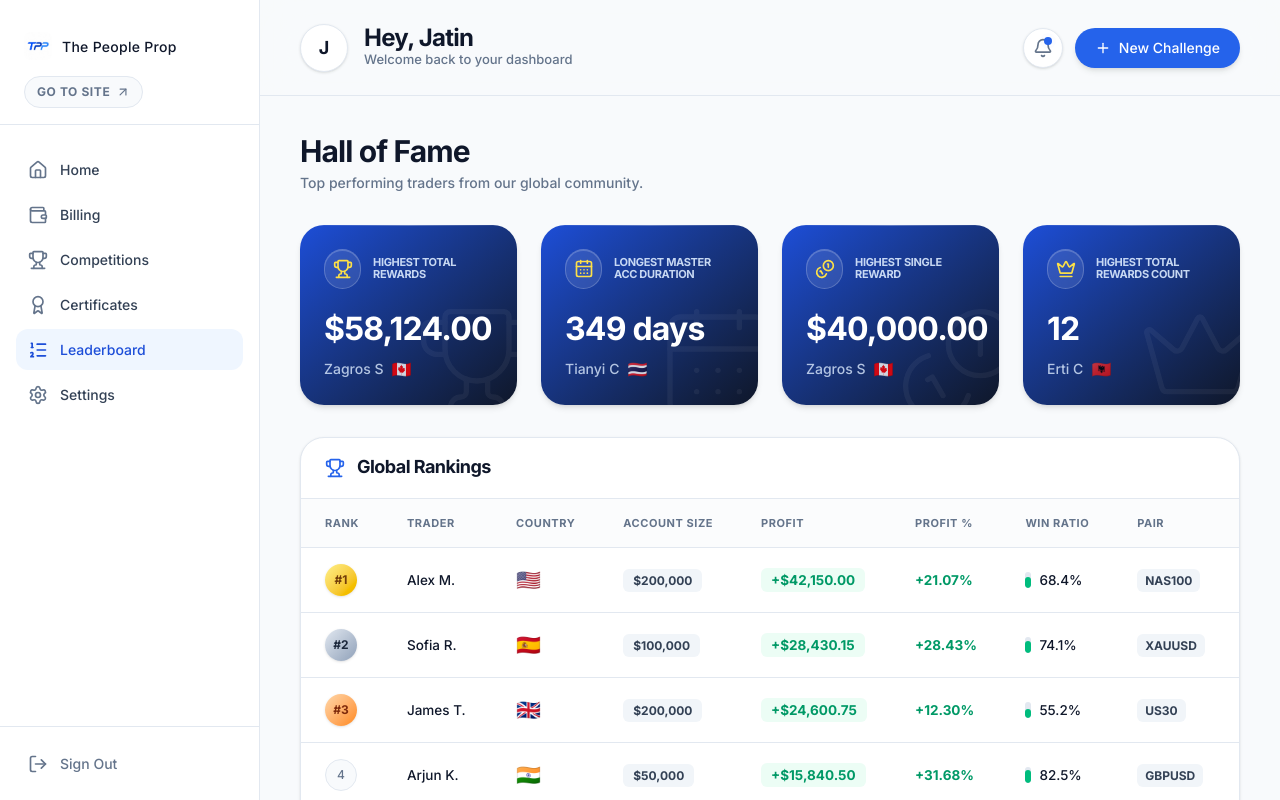
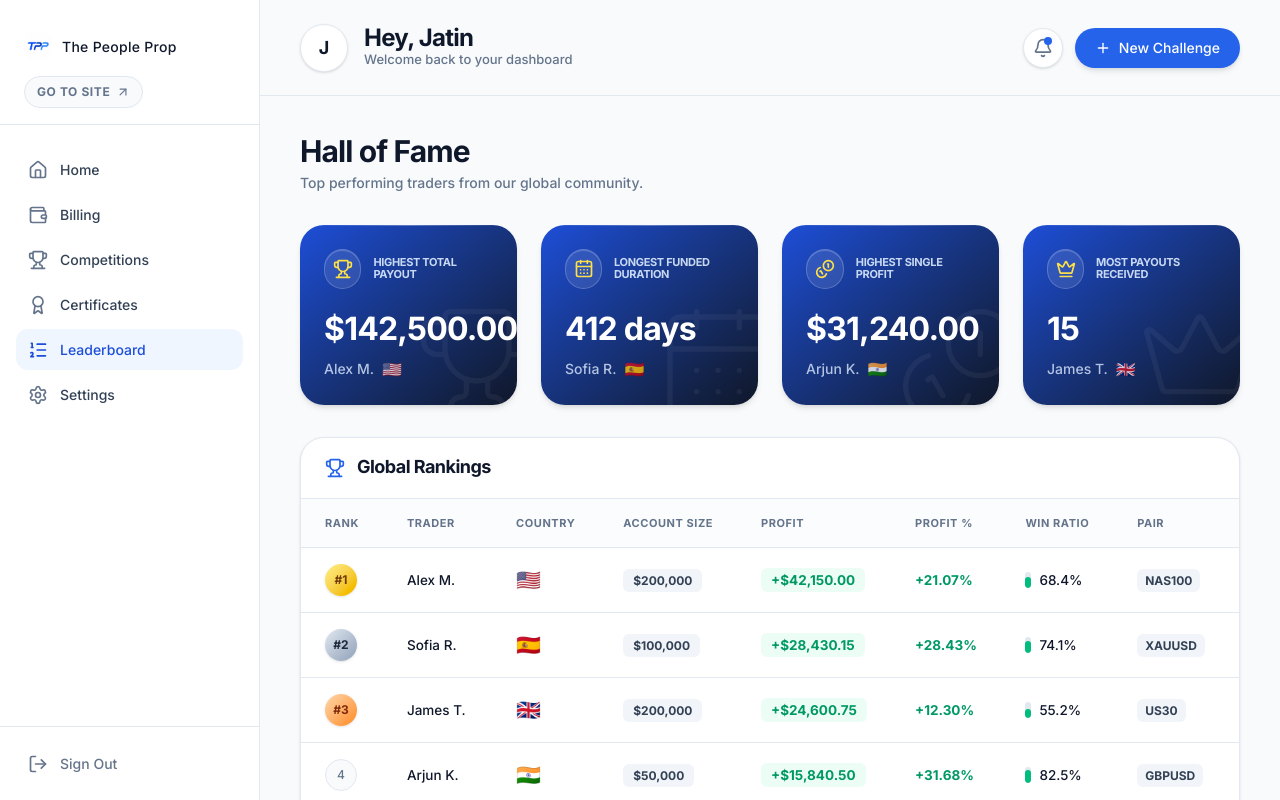
Before and after one commit to jatinkatariaaaa/thepeoplepropwebsite, a Next.js app: page /dashboard/leaderboard in a window 1280 px wide. Shown: the top 800 px of the page. Built offline with nearby package versions, Linux system fonts and the light colour scheme.

Commit message:
Update LeaderboardHighlights with unique data and titles

```diff
--- a/src/components/dashboard/LeaderboardHighlights.tsx
+++ b/src/components/dashboard/LeaderboardHighlights.tsx
@@ -3,34 +3,34 @@ import { cn } from "@/lib/utils";
 
 const highlights = [
   {
-    title: "Highest Total Rewards",
-    value: "$58,124.00",
-    trader: "Zagros S",
-    country: "🇨🇦",
+    title: "Highest Total Payout",
+    value: "$142,500.00",
+    trader: "Alex M.",
+    country: "🇺🇸",
     icon: Trophy,
     gradient: "from-[var(--accent-700)] to-[var(--ink-950)]"
   },
   {
-    title: "Longest Master Acc Duration",
-    value: "349 days",
-    trader: "Tianyi C",
-    country: "🇹🇭",
+    title: "Longest Funded Duration",
+    value: "412 days",
+    trader: "Sofia R.",
+    country: "🇪🇸",
     icon: CalendarDays,
     gradient: "from-[var(--accent-700)] to-[var(--ink-950)]"
   },
   {
-    title: "Highest Single Reward",
-    value: "$40,000.00",
-    trader: "Zagros S",
-    country: "🇨🇦",
+    title: "Highest Single Profit",
+    value: "$31,240.00",
+    trader: "Arjun K.",
+    country: "🇮🇳",
     icon: Coins,
     gradient: "from-[var(--accent-700)] to-[var(--ink-950)]"
   },
   {
-    title: "Highest Total Rewards Count",
-    value: "12",
-    trader: "Erti C",
-    country: "🇦🇱",
+    title: "Most Payouts Received",
+    value: "15",
+    trader: "James T.",
+    country: "🇬🇧",
     icon: Crown,
     gradient: "from-[var(--accent-700)] to-[var(--ink-950)]"
   }
```
